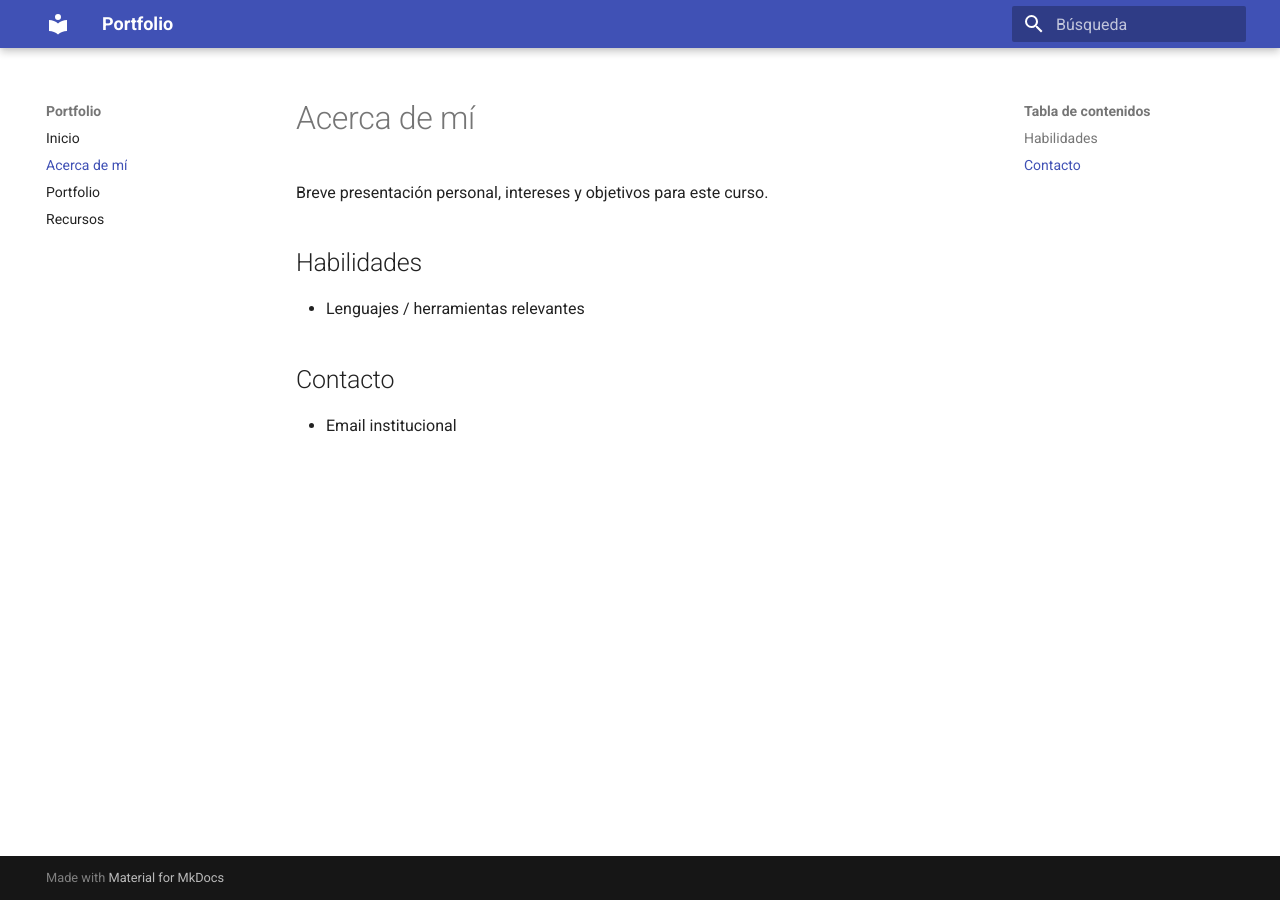
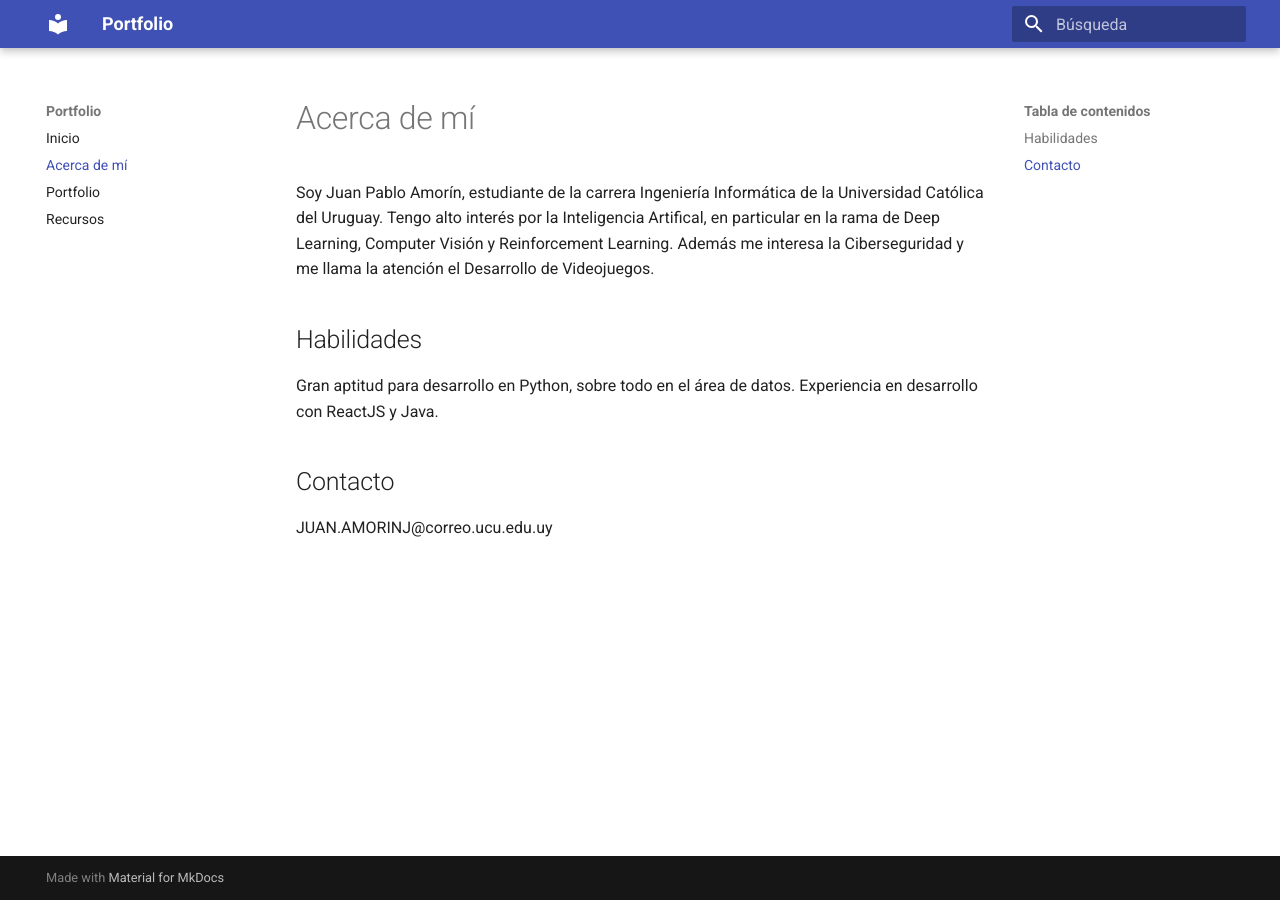
Before and after one commit to JPAmorin/portafolio-ia, an MkDocs documentation site: the page built from docs/acerca.md, in a window 1280 px wide. Built offline with MkDocs 1.6.1 and Material for MkDocs 9.7.7, drawn with Linux system fonts in a browser that asks for light colours.

Commit message:
about me

```diff
--- a/docs/acerca.md
+++ b/docs/acerca.md
@@ -1,14 +1,15 @@
 ---
 title: "Acerca de mí"
-date: 2025-01-01
+date: 2025-12-01
 ---
 
 # Acerca de mí
 
-Breve presentación personal, intereses y objetivos para este curso.
+Soy Juan Pablo Amorín, estudiante de la carrera Ingeniería Informática de la Universidad Católica del Uruguay. Tengo alto interés por la Inteligencia Artifical, en particular en la rama de Deep Learning, Computer Visión y Reinforcement Learning. Además me interesa la Ciberseguridad y me llama la atención el Desarrollo de Videojuegos.
 
 ## Habilidades
-- Lenguajes / herramientas relevantes
+Gran aptitud para desarrollo en Python, sobre todo en el área de datos.
+Experiencia en desarrollo con ReactJS y Java.
 
 ## Contacto
-- Email institucional
+JUAN.AMORINJ@correo.ucu.edu.uy
```
